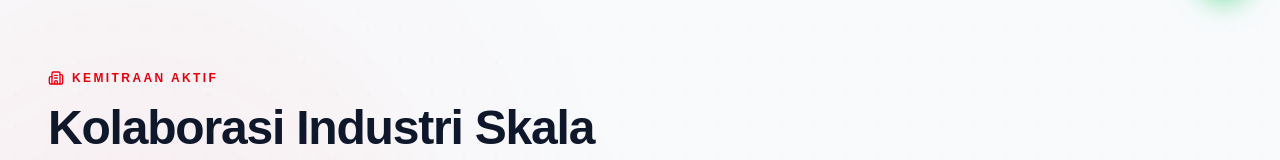
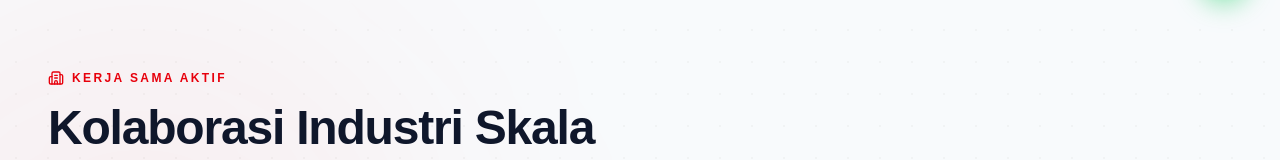
Before and after one commit to padji28-source/SeragamParahita, a React (Vite) app: page /partner in a window 1280 px wide. Shown: the part 786-946 px from the top of the page. Built offline with nearby package versions, Linux system fonts and the light colour scheme.

Commit message:
Update PartnerPage.tsx

```diff
--- a/src/pages/PartnerPage.tsx
+++ b/src/pages/PartnerPage.tsx
@@ -50,7 +50,7 @@ export default function PartnerPage() {
               className="inline-flex items-center gap-2 px-4 py-1.5 rounded-full bg-slate-950/60 border border-slate-700/50 text-red-500 text-[10px] font-black uppercase tracking-[0.2em] backdrop-blur-md"
             >
               <HeartHandshake className="w-3.5 h-3.5" />
-              {t('partner.strategicPartnerships', { defaultValue: 'Strategic Partnerships' })}
+              {t('partner.strategicPartnerships', { defaultValue: 'Client Partnerships' })}
             </motion.div>
             <motion.h1
               initial={{ opacity: 0, filter: "blur(10px)", y: 20 }}
@@ -58,7 +58,7 @@ export default function PartnerPage() {
               transition={{ delay: 0.1, duration: 0.5 }}
               className="text-5xl md:text-6xl lg:text-7xl font-black tracking-tight text-white leading-[1.05]"
             >
-              {t('partner.title', { defaultValue: 'Mitra Strategis' })} <br />
+              {t('partner.title', { defaultValue: 'Klien Strategis' })} <br />
               <span className="text-red-500">Parahita.</span>
             </motion.h1>
             <motion.p
@@ -77,7 +77,7 @@ export default function PartnerPage() {
       <section className="py-12 relative z-10 -mt-16">
         <div className="container mx-auto px-6 max-w-7xl mb-8">
           <div className="flex items-center gap-3 text-slate-400 font-bold uppercase tracking-[0.2em] text-xs">
-            <Minus className="w-5 h-5 text-red-500" /> {t('partner.distinguished', { defaultValue: 'Distinguished Partners' })}
+            <Minus className="w-5 h-5 text-red-500" /> {t('partner.distinguished', { defaultValue: 'Distinguished Clients' })}
           </div>
         </div>
 
@@ -103,7 +103,7 @@ export default function PartnerPage() {
           <div className="flex flex-col items-start space-y-4 mb-16 max-w-2xl">
             <div className="inline-flex items-center gap-2 text-xs font-black text-red-600 uppercase tracking-[0.2em]">
               <Building2 className="w-4 h-4" />
-              Kemitraan Aktif
+              Kerja Sama Aktif
             </div>
             <h2 className="text-3xl md:text-5xl font-black tracking-tight text-slate-900 leading-[1.1]">
               Kolaborasi Industri Skala Besar
```
